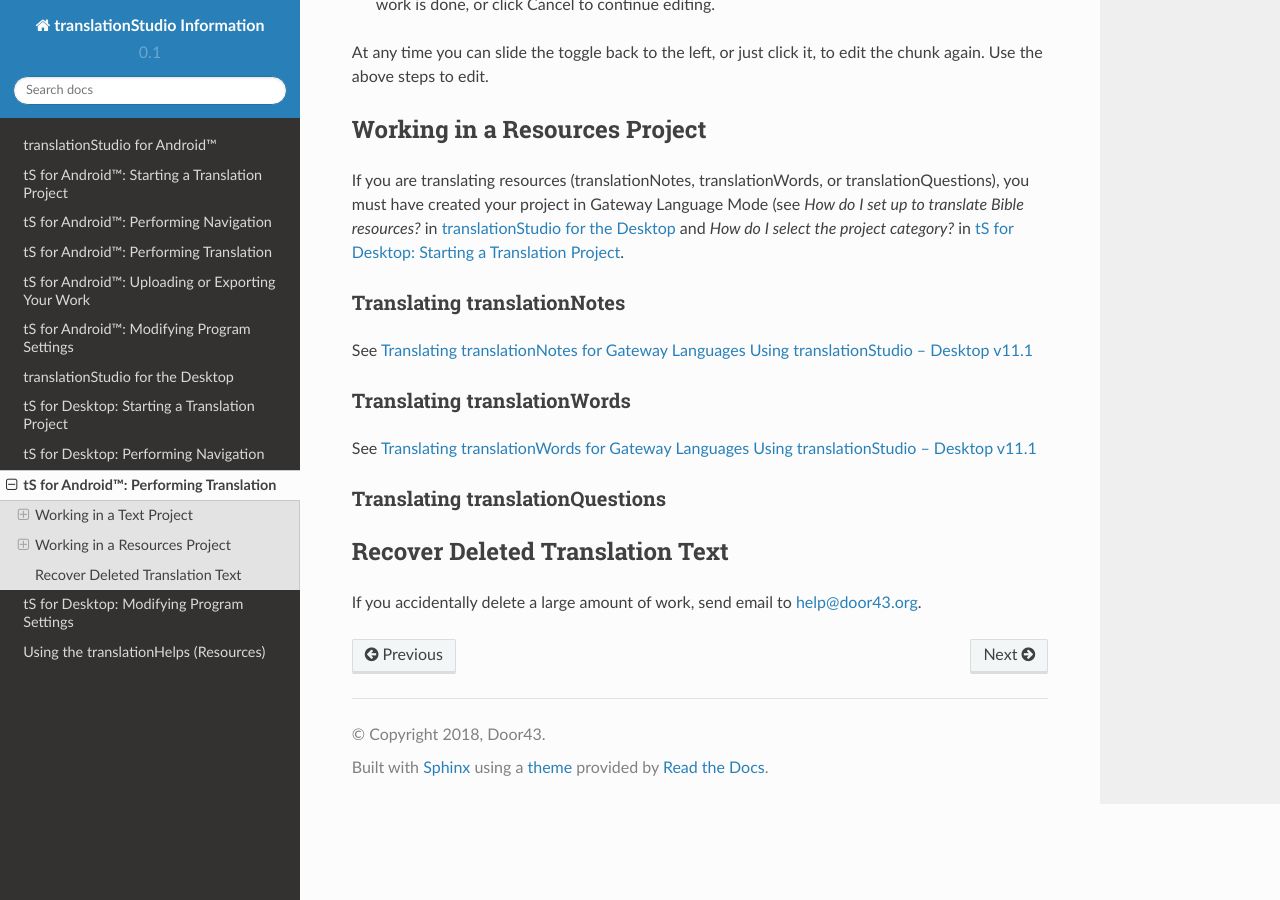
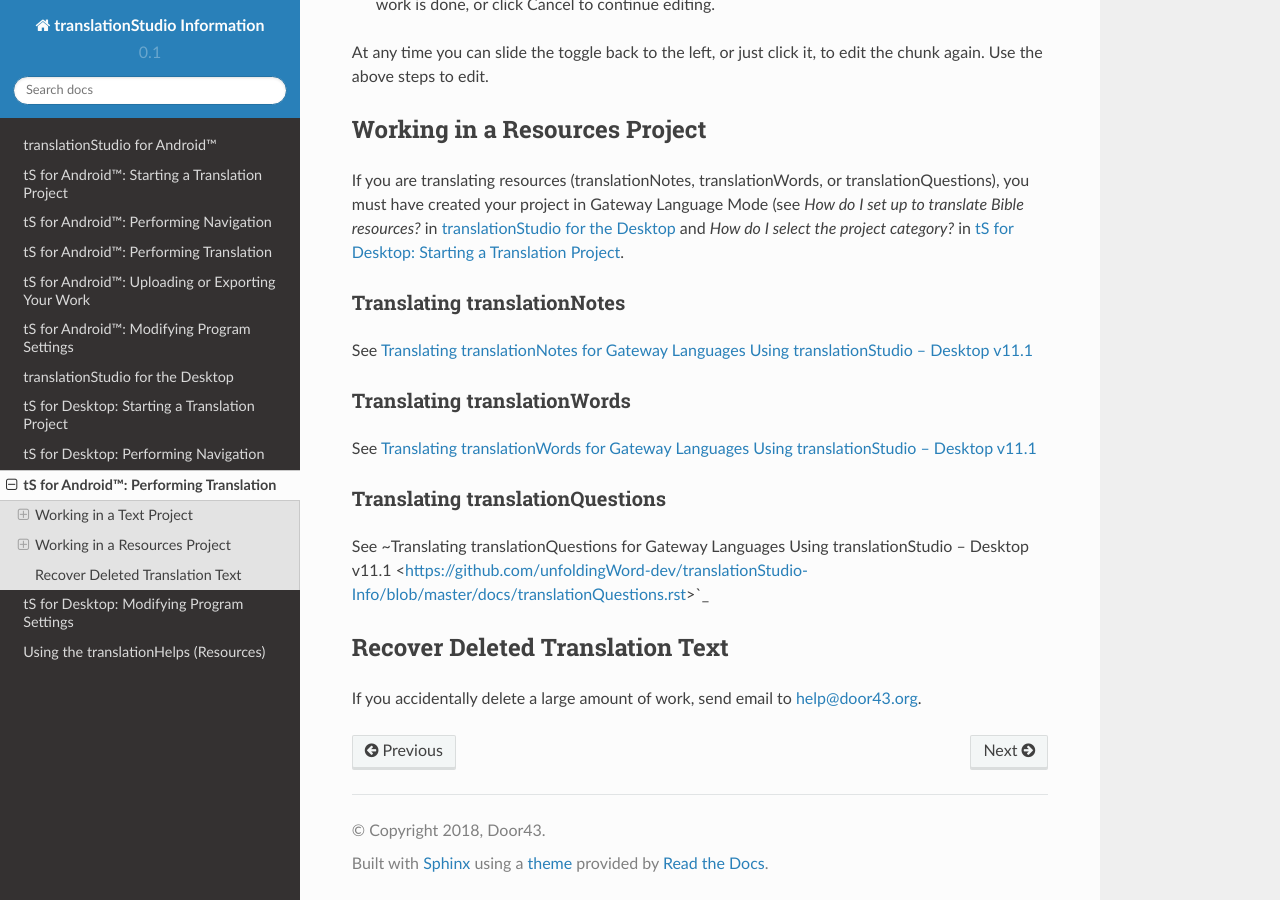
Before and after one commit to unfoldingWord-dev/translationStudio-Info, a Sphinx documentation site: the page built from docs/dTranslate.rst, in a window 1280 px wide and 900 px high, scrolled down 2464 px. Built offline with Sphinx 7.4.7 and the Read the Docs theme 2.0.0, drawn with Linux system fonts in a browser that asks for light colours; pages that are not in the unit, such as notebooks, are missing from menus.

Commit message:
Update dTranslate.rst

```diff
--- a/docs/dTranslate.rst
+++ b/docs/dTranslate.rst
@@ -112,6 +112,8 @@ See `Translating translationWords for Gateway Languages Using translationStudio
 Translating translationQuestions
 ^^^^^^^^^^^^^^^^^^^^^^^^^^^^^^^^^
 
+See ~Translating translationQuestions for Gateway Languages Using translationStudio – Desktop v11.1 <https://github.com/unfoldingWord-dev/translationStudio-Info/blob/master/docs/translationQuestions.rst>`_
+
 Recover Deleted Translation Text
 --------------------------------
 
```
